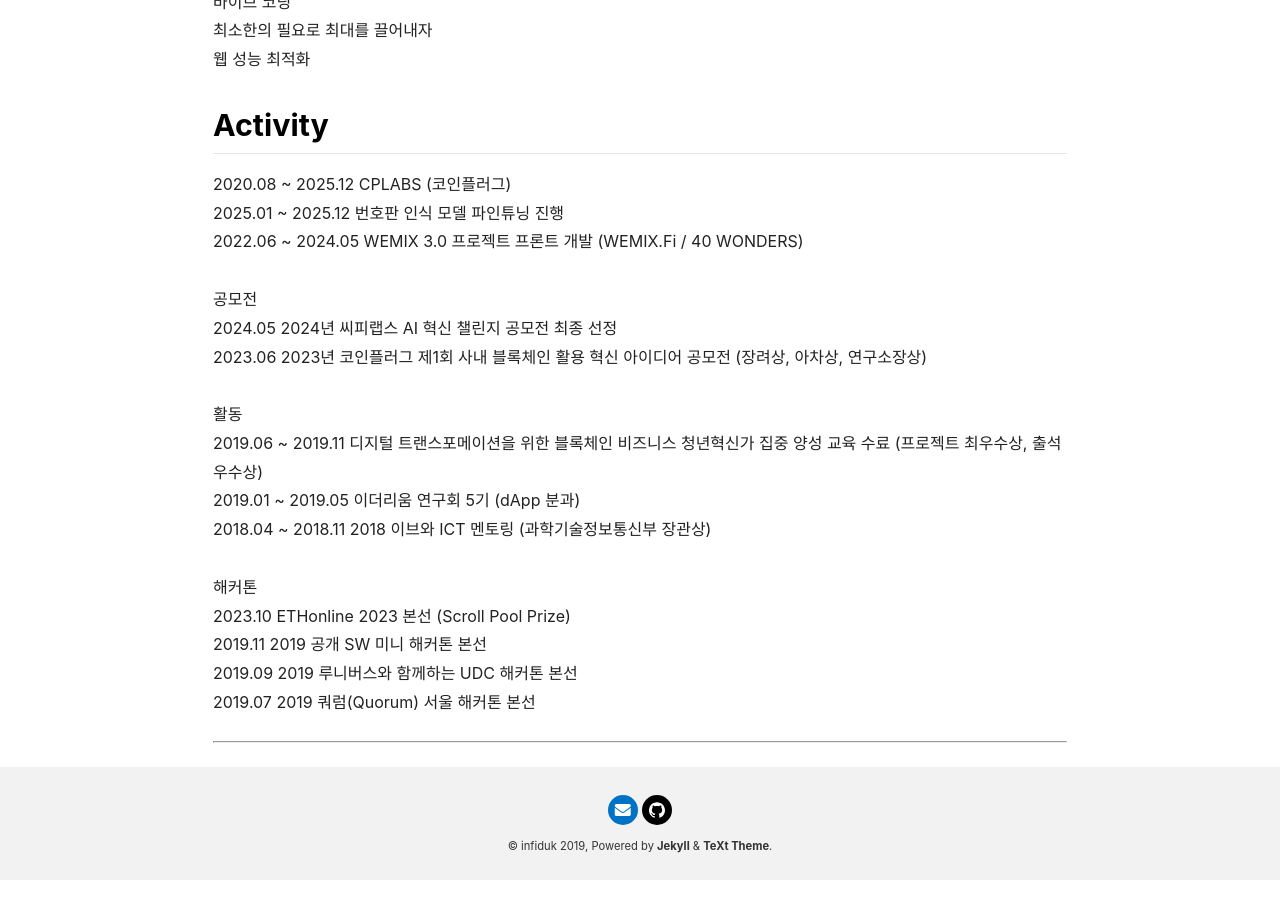
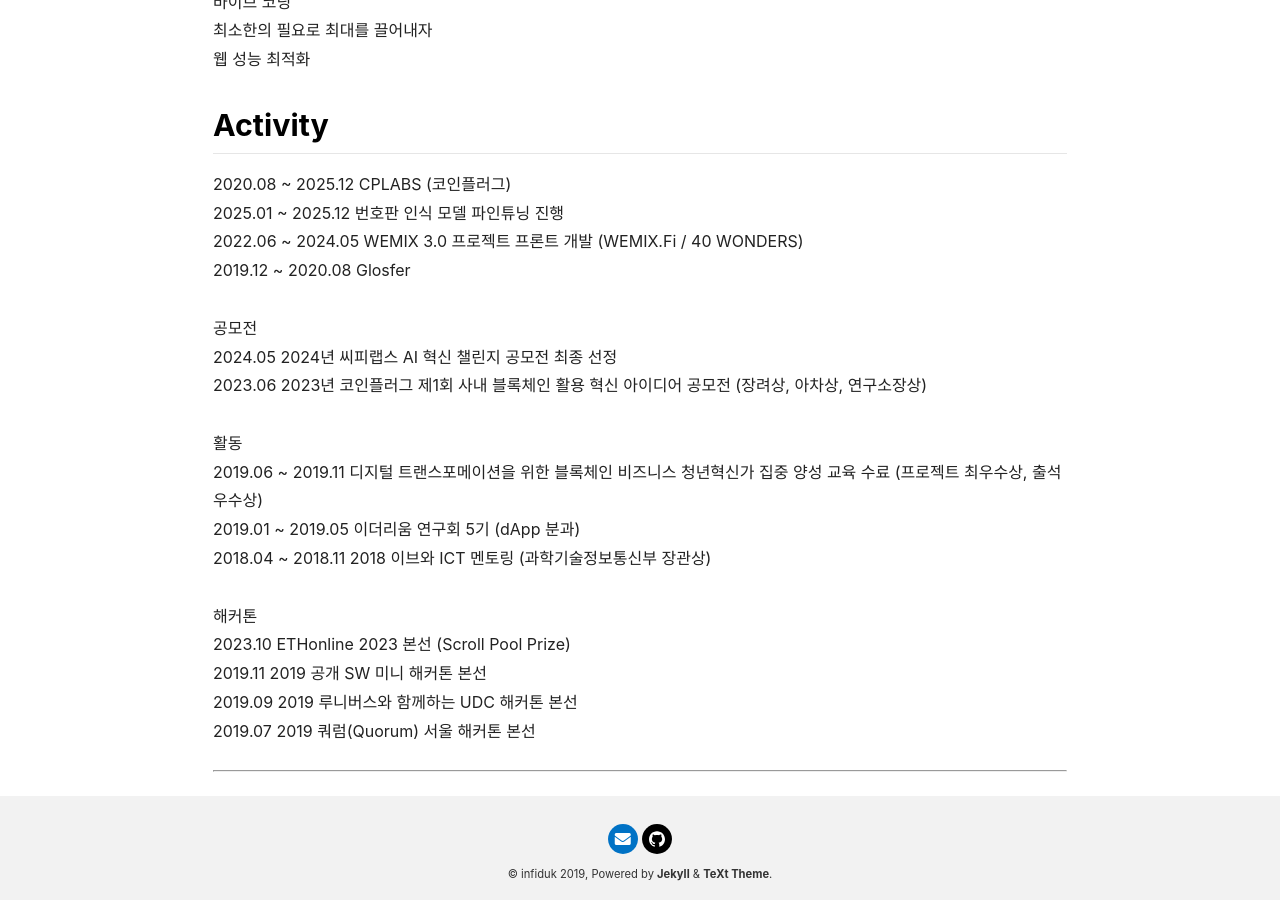
Before and after one commit to infiduk/infiduk.github.io, a Jekyll site: the page built from about.md, in a window 1280 px wide and 900 px high, scrolled down 679 px. Built offline with Jekyll 4.4.1, drawn with Linux system fonts in a browser that asks for light colours; nearby versions of some CDN libraries; comment, search, counter and statistics services are not loaded.

Commit message:
Update about.md

```diff
--- a/about.md
+++ b/about.md
@@ -48,6 +48,7 @@
 2020.08 ~ 2025.12 CPLABS (코인플러그)
 <br />2025.01 ~ 2025.12 번호판 인식 모델 파인튜닝 진행
 <br />2022.06 ~ 2024.05 WEMIX 3.0 프로젝트 프론트 개발 (WEMIX.Fi / 40 WONDERS)
+<br />2019.12 ~ 2020.08 Glosfer
 <br /><br />공모전
 <br />2024.05 2024년 씨피랩스 AI 혁신 챌린지 공모전 최종 선정
 <br />2023.06 2023년 코인플러그 제1회 사내 블록체인 활용 혁신 아이디어 공모전 (장려상, 아차상, 연구소장상)
```
